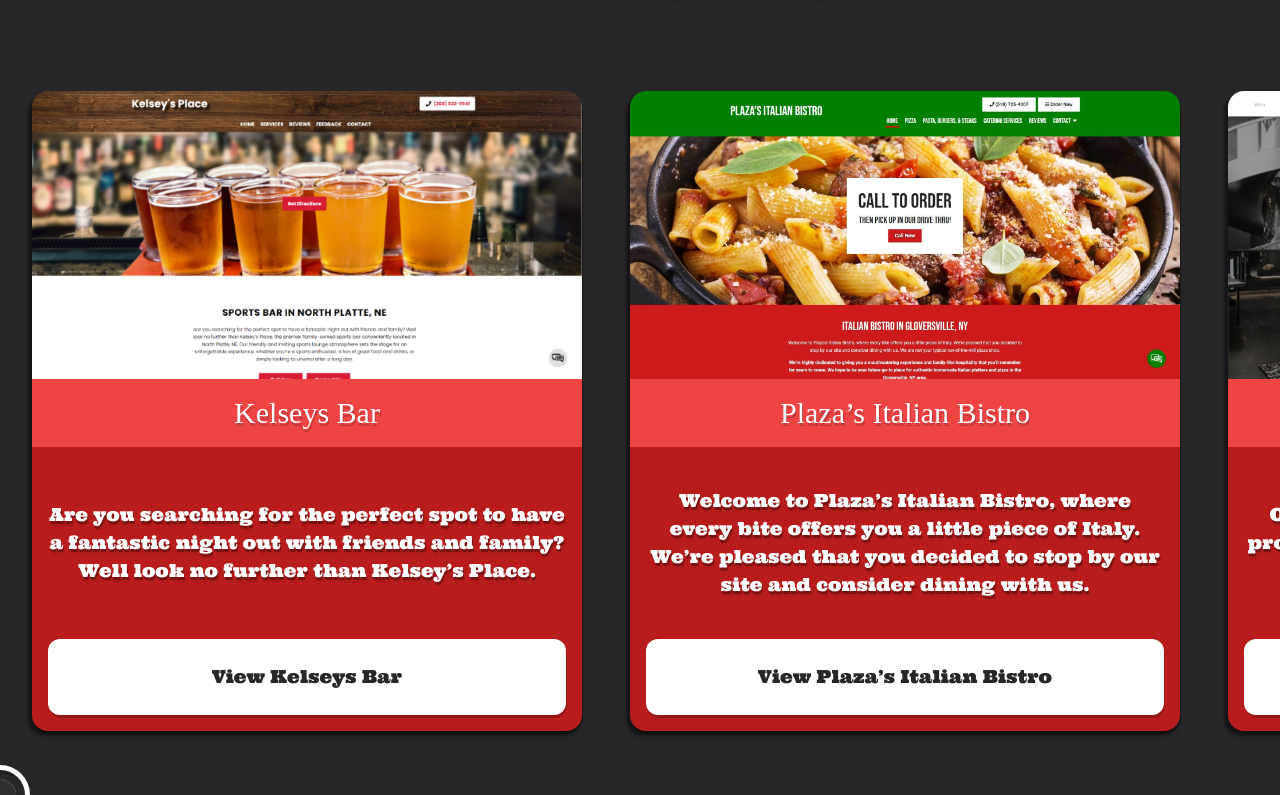
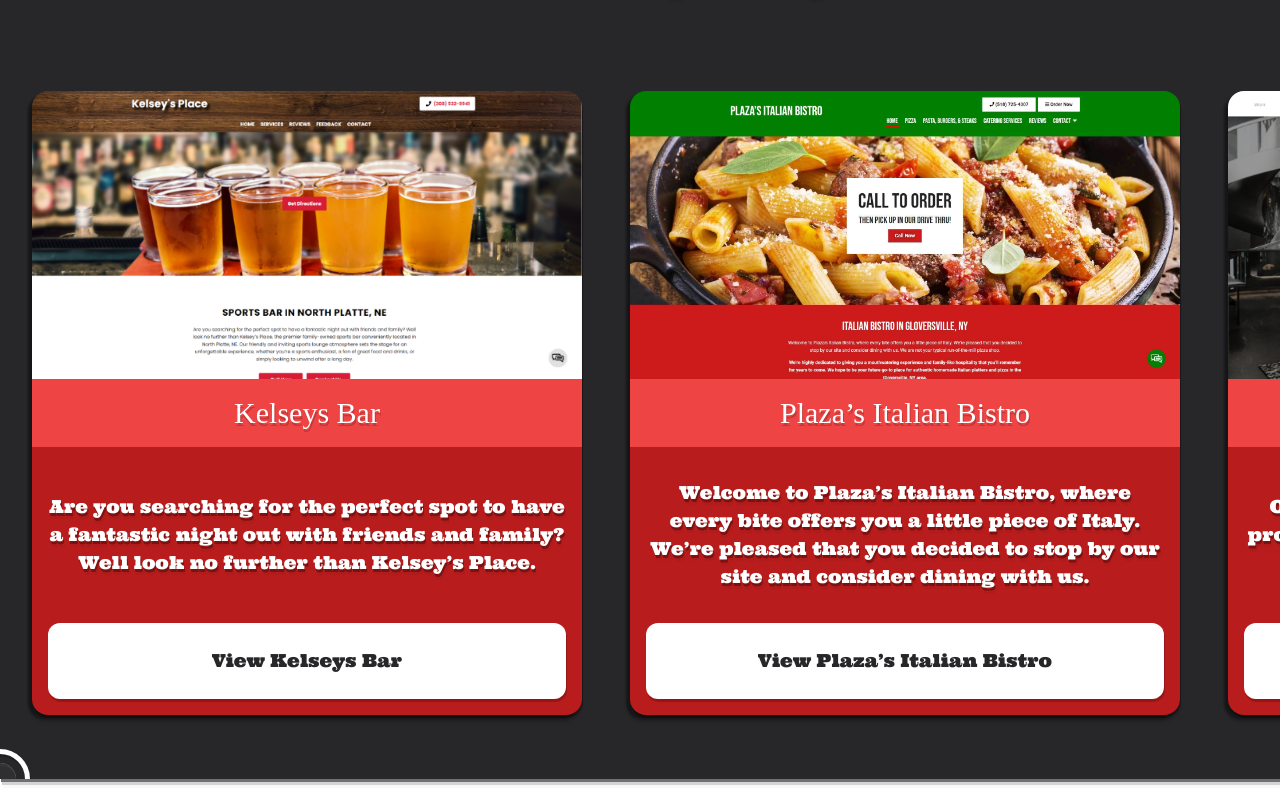
Before and after one commit to jacobEliasMoya/react-portfolio-v2.0, a React (Vite) app: page / in a window 1280 px wide. Shown: the part 2009-2804 px from the top of the page. Built offline with nearby package versions, Linux system fonts and the light colour scheme; a web font is replaced by a local one.

Commit message:
button stylings/ tinkering kill me lol

```diff
--- a/src/components/buttons/ButtonWhite.tsx
+++ b/src/components/buttons/ButtonWhite.tsx
@@ -8,7 +8,7 @@
 
 const ButtonWhite = (props: Props) => {
   return (
-    <a onClick={props.clickHandle} href={props.buttonLink} target={props.newWindow ? '_blank':''} className={`${props.additionalClasses} p-6 text-zinc-800 bg-white w-max rounded-xl transition-all ease-linear flex items-center justify-center duration-100 cursor-none cancel-me-now`}>{props.buttonText}</a>
+    <a onClick={props.clickHandle} href={props.buttonLink} target={props.newWindow ? '_blank':''} className={`${props.additionalClasses} p-4 md:p-6  text-zinc-800 bg-white w-max rounded-xl transition-all ease-linear flex items-center justify-center duration-100 cursor-none cancel-me-now `}>{props.buttonText}</a>
   )
 }
 
--- a/src/layout/SkillsSection.tsx
+++ b/src/layout/SkillsSection.tsx
@@ -271,7 +271,7 @@
 
                                 <div className="rounded-bl-2xl rounded-br-2xl font-ultra  bg-red-700 duration-200 transition-all w-full p-4 flex flex-col items-center justify-between text-white relative z-10 h-3/6" >
 
-                                    <div className="flex w-full items-center justify-center py-3 min-h-40">
+                                    <div className="flex w-full items-center justify-center py-3 min-h-36">
                                         <Paragraph text={item.projectDexcription} classes={' md:text-md lg:text-lg text-center w-full mx-auto rounded-2xl'}/>
                                     </div>
 
--- a/src/styles/output.css
+++ b/src/styles/output.css
@@ -706,8 +706,8 @@
   height: max-content;
 }
 
-.min-h-40 {
-  min-height: 10rem;
+.min-h-32 {
+  min-height: 8rem;
 }
 
 .min-h-56 {
@@ -716,6 +716,14 @@
 
 .min-h-screen {
   min-height: 100vh;
+}
+
+.min-h-3 {
+  min-height: 0.75rem;
+}
+
+.min-h-36 {
+  min-height: 9rem;
 }
 
 .\!w-full {
@@ -1799,10 +1807,6 @@
 
 .p-4 {
   padding: 1rem;
-}
-
-.p-6 {
-  padding: 1.5rem;
 }
 
 .p-8 {
@@ -2350,6 +2354,10 @@
     border-radius: 0.75rem;
   }
 
+  .md\:p-6 {
+    padding: 1.5rem;
+  }
+
   .md\:py-20 {
     padding-top: 5rem;
     padding-bottom: 5rem;
```
